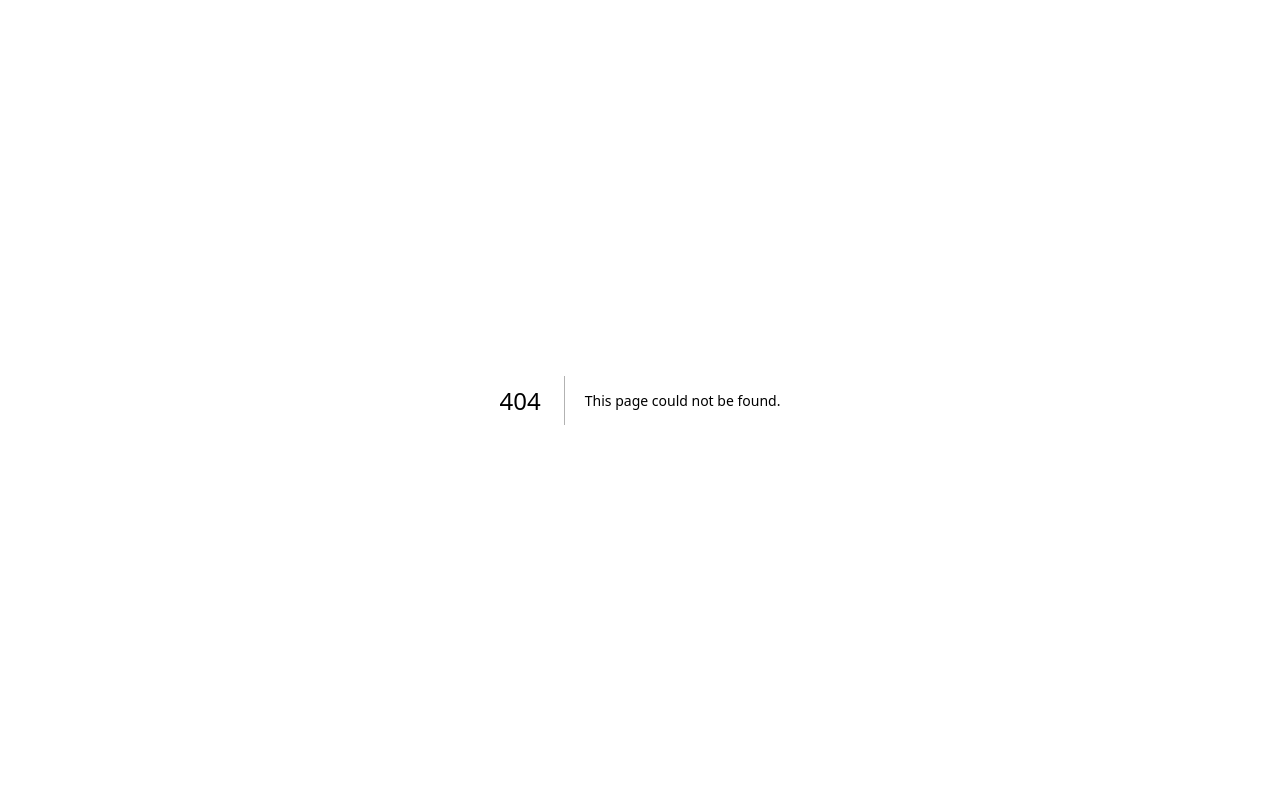
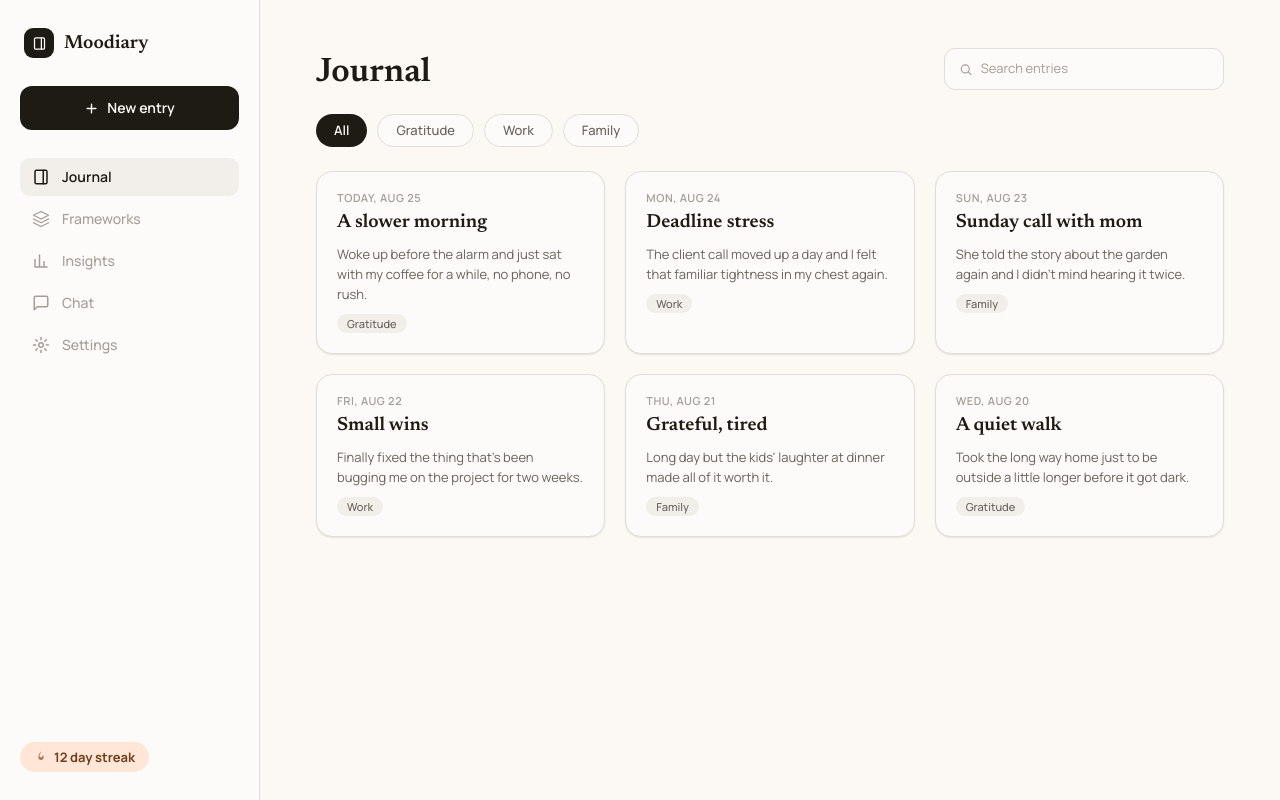
Before and after one commit to npeteros/IP-Project-Group3, a Next.js app: page /journal in a window 1280 px wide. Before the commit this address had no page. Built offline with nearby package versions, Linux system fonts and the light colour scheme.

Commit message:
feat: add journal page (#3)

```diff
--- /dev/null
+++ b/app/(app)/journal/page.tsx
@@ -0,0 +1,47 @@
+import { Icon } from "@/components/Icon";
+import { EntryCard, FilterChip, StreakBadge } from "@/components/ui";
+import { JOURNAL_ENTRIES, JOURNAL_FILTERS, NEW_ENTRY_LABEL, SEARCH_PLACEHOLDER } from "@/lib/constants";
+import { typography } from "@/lib/typography";
+
+export default function JournalPage() {
+  return (
+    <div className="flex flex-col gap-4 px-5 pt-7 pb-24 md:px-10 lg:gap-6 lg:px-14 lg:pt-12 lg:pb-12">
+      <header className="flex items-center justify-between gap-4 md:items-end">
+        <h1 className={typography.pageTitle}>Journal</h1>
+
+        <div className="lg:hidden">
+          <StreakBadge compact />
+        </div>
+
+        <label className="hidden h-[42px] w-[280px] items-center gap-2 rounded-[11px] border border-neutral-200 bg-surface px-3.5 text-neutral-400 lg:flex">
+          <Icon name="search" size={15} />
+          <input
+            type="search"
+            placeholder={SEARCH_PLACEHOLDER}
+            className="w-full bg-transparent text-[13px] text-neutral-900 outline-none placeholder:text-neutral-400"
+          />
+        </label>
+      </header>
+
+      <div className="-mx-5 flex gap-2 overflow-x-auto px-5 [scrollbar-width:none] md:mx-0 md:px-0 lg:gap-2.5">
+        {JOURNAL_FILTERS.map((filter, index) => (
+          <FilterChip key={filter} label={filter} active={index === 0} />
+        ))}
+      </div>
+
+      <div className="grid grid-cols-1 gap-3.5 md:grid-cols-2 lg:gap-5 xl:grid-cols-3">
+        {JOURNAL_ENTRIES.map((entry) => (
+          <EntryCard key={entry.id} entry={entry} />
+        ))}
+      </div>
+
+      <button
+        type="button"
+        aria-label={NEW_ENTRY_LABEL}
+        className="fixed right-5 bottom-24 flex size-14 items-center justify-center rounded-[18px] bg-neutral-900 text-surface shadow-md lg:hidden"
+      >
+        <Icon name="plus" size={22} strokeWidth={2.2} />
+      </button>
+    </div>
+  );
+}
```
